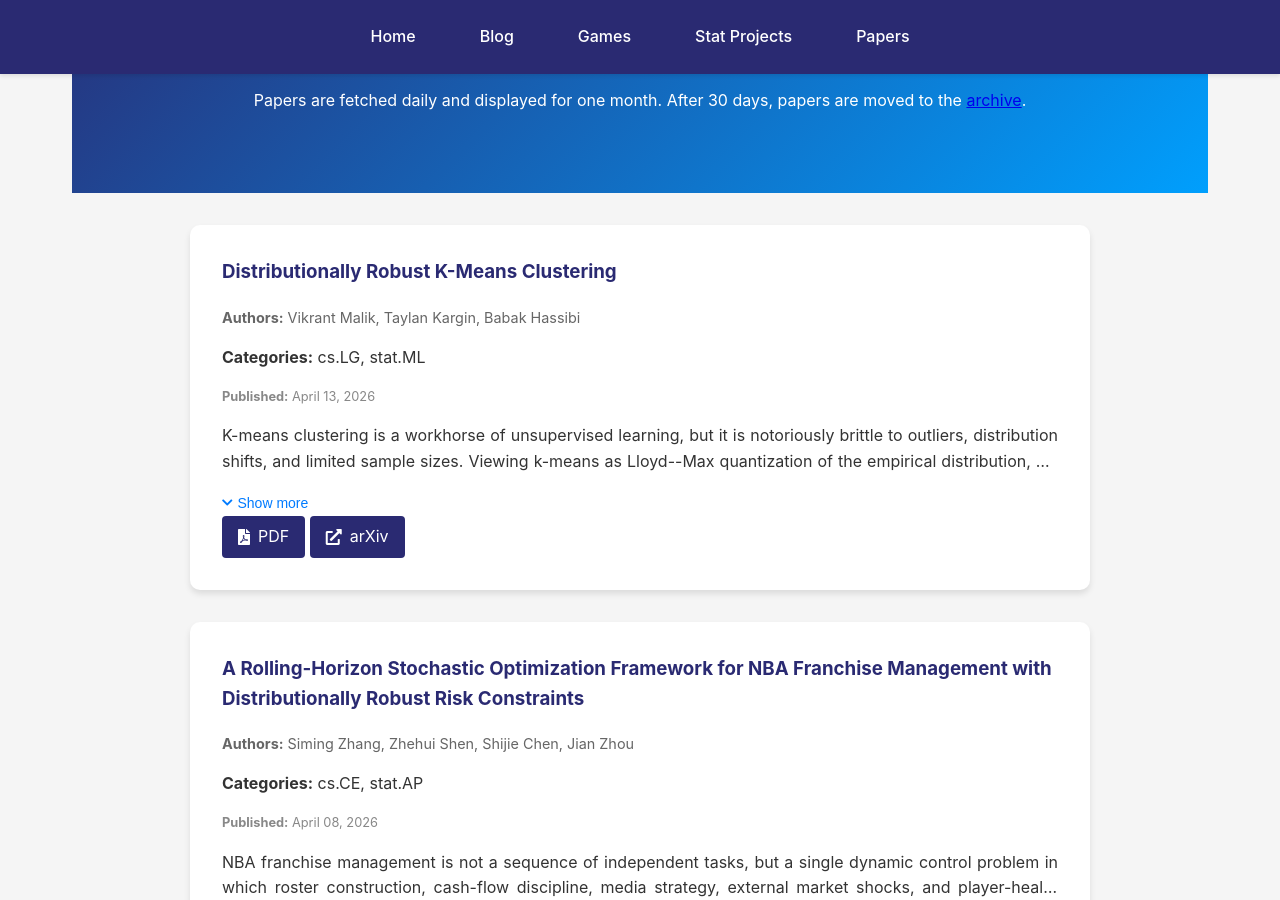
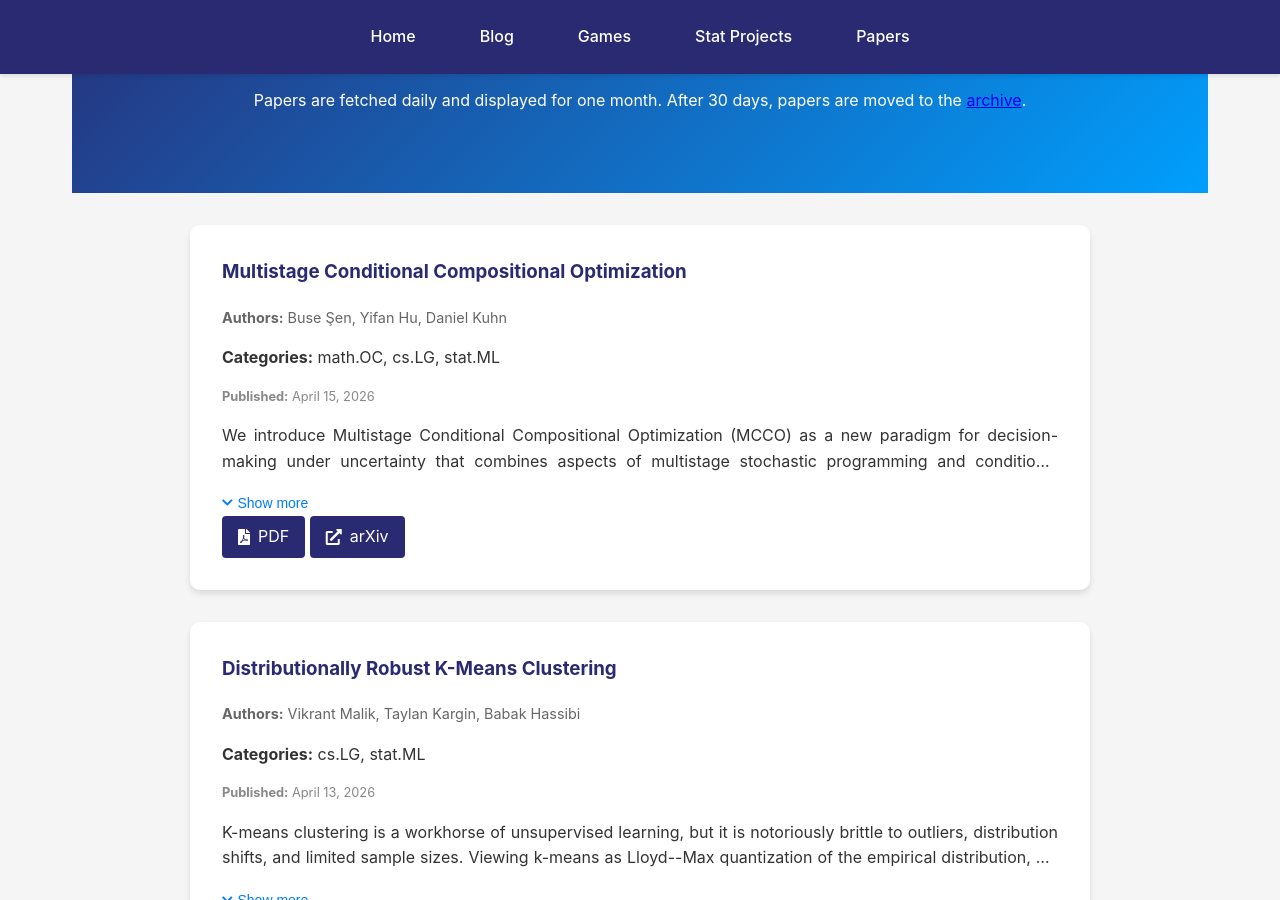
Before and after one commit to kyZhan2002/mypage, a Jekyll site: the page built from papers/index.html, in a window 1280 px wide and 900 px high, scrolled down 304 px. Built offline with Jekyll 4.4.1, drawn with Linux system fonts in a browser that asks for light colours.

Commit message:
Update arXiv papers

```diff
--- a/_data/arxiv_cache.json
+++ b/_data/arxiv_cache.json
@@ -1,6 +1,26 @@
 {
-  "last_fetch_timestamp": 1776220084,
+  "last_fetch_timestamp": 1776306894,
   "papers": [
+    {
+      "arxiv_id": "2604.14075",
+      "title": "Multistage Conditional Compositional Optimization",
+      "authors": [
+        "Buse \u015een",
+        "Yifan Hu",
+        "Daniel Kuhn"
+      ],
+      "abstract": "We introduce Multistage Conditional Compositional Optimization (MCCO) as a new paradigm for decision-making under uncertainty that combines aspects of multistage stochastic programming and conditional stochastic optimization. MCCO minimizes a nest of conditional expectations and nonlinear cost functions. It has numerous applications and arises, for example, in optimal stopping, linear-quadratic regulator problems, distributionally robust contextual bandits, as well as in problems involving dynamic risk measures. The na\u00efve nested sampling approach for MCCO suffers from the curse of dimensionality familiar from scenario tree-based multistage stochastic programming, that is, its scenario complexity grows exponentially with the number of nests. We develop new multilevel Monte Carlo techniques for MCCO whose scenario complexity grows only polynomially with the desired accuracy.",
+      "published": "April 15, 2026",
+      "published_raw": "2026-04-15T16:45:12Z",
+      "categories": [
+        "math.OC",
+        "cs.LG",
+        "stat.ML"
+      ],
+      "pdf_link": "https://arxiv.org/pdf/2604.14075v1",
+      "arxiv_url": "https://arxiv.org/abs/2604.14075v1",
+      "added_timestamp": 1776306894
+    },
     {
       "arxiv_id": "2604.11118",
       "title": "Distributionally Robust K-Means Clustering",
```
